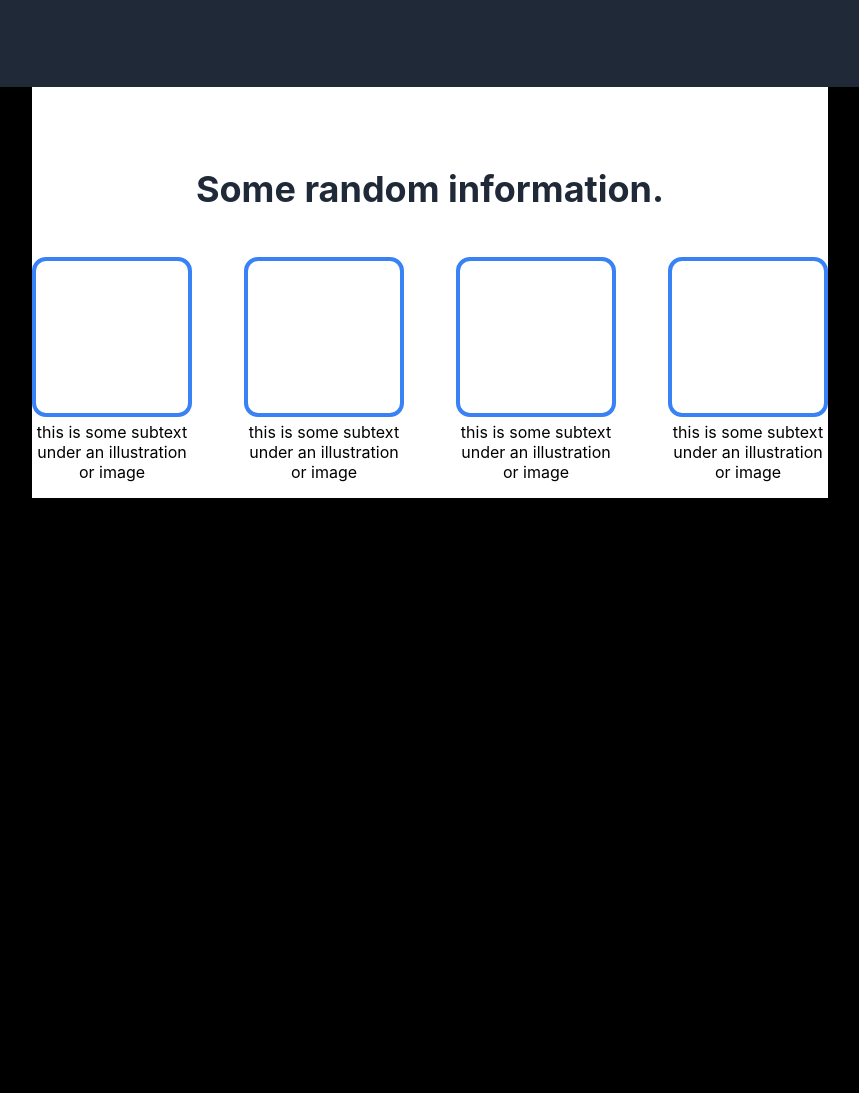
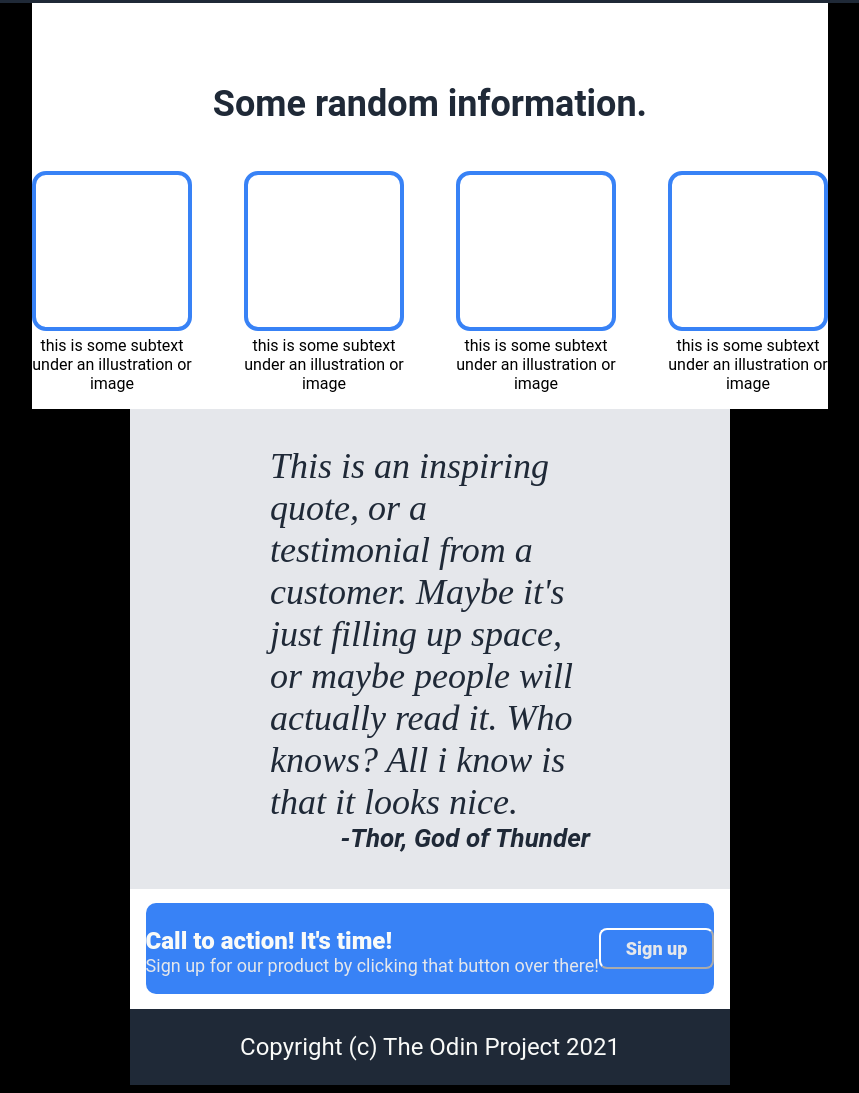
Before and after one commit to Turska42/My-Website-Project, a plain HTML site: page index.html in a window 1280 px wide. Shown: the part 681-1774 px from the top of the page, without its empty margins (210-1069 px from the left). Before the commit the page ends 1187 px from the top, so only its background shows below. Drawn offline with Linux system fonts and the light colour scheme.

Commit message:
add quote, call to action and footer

```diff
--- a/index.html
+++ b/index.html
@@ -14,7 +14,7 @@
             </div>
         <div class="card">
             <div class="title">
-                <H1>This website is awesome</H1>
+                <h1>This website is awesome</h1>
                 <p class="secondary">
                     This website has some subtext that goes here under the main title. It's a smaller font and the color is lower contrast</p>
                     <button>Sing up</button>
@@ -43,5 +43,21 @@
                     </div>
                 </div>
         </div>
+        <div class="quote">
+            <p class="italic">This is an inspiring quote, or a testimonial from a customer. Maybe it's just filling up space, or maybe people will actually read it. Who knows? All i know is that it looks nice. <b>-Thor, God of Thunder</b></p>
+        </div>
+        <div class="action">
+            <div class="call">
+            <div class="time">
+            <h3>Call to action! It's time!</h3>
+            <p class="up">Sign up for our product by clicking that button over there!</p>
+            </div>
+            <button class="last">Sign up</button>
+        </div>
+        </div>
+        </div>
+        <div class="footer">
+            <p>Copyright (c) The Odin Project 2021</p>
+        </div>
         </body>
 </hmtl>
--- a/style.css
+++ b/style.css
@@ -1,7 +1,8 @@
 /* style.css */
 
+
 * {
-    font-family: -apple-system, BlinkMacSystemFont, 'Segoe UI', Roboto, Oxygen, Ubuntu, Cantarell, 'Open Sans', 'Helvetica Neue', sans-serif;
+    font-family: 'Roboto', sans-serif;
     text-decoration: none;
     display: flex;
     flex-direction: column;
@@ -61,12 +62,15 @@ a {
 
 h1 {
     font-size: 48px;
+    font-weight: 900;
     color: #F9FAF8;
+    margin: 5px;
 }
 
 .secondary {
     font-size: 18px;
     color: #E5E7EB;
+    max-width: 400px;
 }
 
 .image {
@@ -125,3 +129,70 @@ h2 {
     font-size: 16px;
     margin-top: 0px;
 }
+
+.quote {
+    display: flex;
+    justify-content: center;
+    background-color: #E5E7EB;
+    color: #1F2937;
+    min-width: 75vh;
+    min-height: 25vh;
+}
+
+.italic {
+    text-align: start;
+    max-width: 40vh;
+    font-size: 36px;
+    font-style: italic;
+    font-family: 'Montserrat', Light Italic;
+    align-items: end;
+}
+
+.italic b {
+    font-size: 26px;
+}
+
+.action {
+    background-color: white;
+    min-width: 75vh;
+    min-height: 15vh;
+    display: flex;
+    justify-content: center;
+}
+
+.call {
+    background-color: #3882F6;
+    color: #F9FAF8;
+    border-radius: 10px;
+    min-width: 55vh;
+    min-height: 7vh;
+    flex-direction: row;
+    justify-content: space-around;
+}
+
+h3 {
+    font-size: 24px;
+    font-weight: 900;
+    margin-bottom: 0px;
+    align-self: flex-start;
+}
+
+.up {
+    font-size: 18px;
+    margin-top: 0px;
+    color: #E5E7EB;
+}
+
+.last {
+    border-color: white;
+}
+
+.footer {
+    background-color: #1F2937;
+    min-width: 75vh;
+    min-height: 5vh;
+    color: #F9FAF8;
+    font-size: 24px;
+    display: flex;
+    justify-content: center;
+}
```
